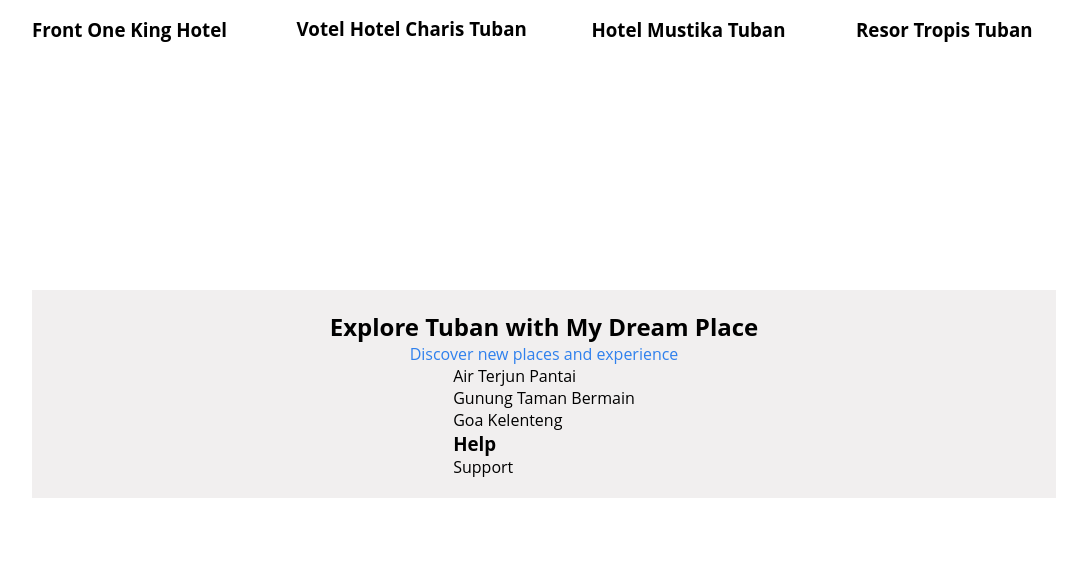
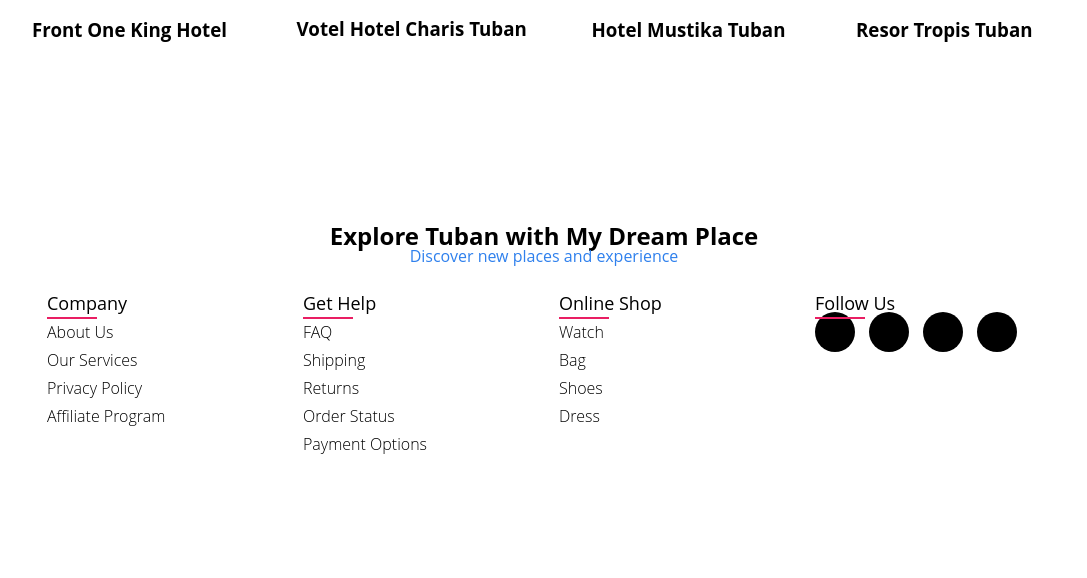
Before and after one commit to 22091397023KartikaFelicia/TubanSpace, a PHP site: page / in a window 1280 px wide; the page is wider, and only the part inside the window is pictured. Shown: the part 2136-2714 px from the top of that part, without its empty margins (96-1183 px from the left). After the commit the page ends 2590 px from the top of that part, so only its background shows below. Run offline with PHP 8.4, Linux system fonts and the light colour scheme.

Commit message:
Update footer home

```diff
--- a/gallery.html
+++ b/gallery.html
@@ -4,7 +4,7 @@
     <meta charset="UTF-8">
     <meta http-equiv="X-UA-Compatible" content="IE=edge">
     <meta name="viewport" content="width=device-width, initial-scale=1.0">
-    <link rel="stylesheet" type="text/css" href="style.css">
+    <link rel="stylesheet" type="text/css" href="gallerystyle.css">
     <!-- Fontawesome CDN Link -->
     <link rel="stylesheet" href="https://cdnjs.cloudflare.com/ajax/libs/font-awesome/6.2.1/css/all.min.css" />
     <script src="script.js" defer></script>
--- a/index.html
+++ b/index.html
@@ -14,7 +14,7 @@
         <ul class="links">
             <li><a href="index.html">Home</a></li>
             <li><a href="discover.html">Discover</a></li>
-            <li><a href="about">About</a></li>
+            <li><a href="gallery.html">About</a></li>
         </ul>
     </nav>
 
@@ -126,27 +126,53 @@
         </div>
     </div>
 </section>
-<br><br><br><br>
+<br>
 
 <!-- Footer -->
 <section>
-    <footer>
+   <footer class="footer">
     <div class="footer-content">
         <h2>Explore Tuban with My Dream Place</h2>
         <p>Discover new places and experience</p>
-          <div class="row-footer">
-            <div class="col-md-4">
+    </div>
+  	 <div class="foot-container">
+  	 	<div class="row-foot">
+  	 		<div class="footer-col">
+  	 			<h4>company</h4>
   	 			<ul>
-                <li><a href="#">Air Terjun</a>  <a href="#">Pantai</a></li>
-                <li><a href="#">Gunung</a>  <a href="#">Taman Bermain</a></li>
-                <li><a href="#">Goa</a>  <a href="#">Kelenteng</a></li>
+  	 				<li><a href="#">about us</a></li>
+  	 				<li><a href="#">our services</a></li>
+  	 				<li><a href="#">privacy policy</a></li>
+  	 				<li><a href="#">affiliate program</a></li>
   	 			</ul>
   	 		</div>
-            <div class="col-md-4">
-              <h3>Help</h3>
+  	 		<div class="footer-col">
+  	 			<h4>get help</h4>
   	 			<ul>
-                <li><a href="#">Support</a></li>
+  	 				<li><a href="#">FAQ</a></li>
+  	 				<li><a href="#">shipping</a></li>
+  	 				<li><a href="#">returns</a></li>
+  	 				<li><a href="#">order status</a></li>
+  	 				<li><a href="#">payment options</a></li>
   	 			</ul>
+  	 		</div>
+  	 		<div class="footer-col">
+  	 			<h4>online shop</h4>
+  	 			<ul>
+  	 				<li><a href="#">watch</a></li>
+  	 				<li><a href="#">bag</a></li>
+  	 				<li><a href="#">shoes</a></li>
+  	 				<li><a href="#">dress</a></li>
+  	 			</ul>
+  	 		</div>
+  	 		<div class="footer-col">
+  	 			<h4>follow us</h4>
+  	 			<div class="social-links">
+  	 				<a href="#"><i class="fab fa-facebook-f"></i></a>
+  	 				<a href="#"><i class="fab fa-twitter"></i></a>
+  	 				<a href="#"><i class="fab fa-instagram"></i></a>
+  	 				<a href="#"><i class="fab fa-linkedin-in"></i></a>
+  	 			</div>
   	 		</div>
   	 	</div>
         </div>
--- a/script.js
+++ b/script.js
@@ -0,0 +1,20 @@
+// save file js dengan nama script
+
+// Select all elements with the "i" tag and store them in a NodeList called "stars"
+const stars = document.querySelectorAll(".stars i");
+
+// Loop through the "stars" NodeList
+stars.forEach((star, index1) => {
+
+// Add an event listener that runs a function when the "click" event is triggered
+star.addEventListener("click", () => {
+
+// Loop through the "stars" NodeList Again
+stars.forEach((star, index2) => {
+
+// Add the "active" class to the clicked star and any stars with a lower index
+// and remove the "active" class from any stars with a higher index
+index1 >= index2 ? star.classList.add("active") : star.classList.remove("active");
+});
+});
+});
--- a/style.css
+++ b/style.css
@@ -182,12 +182,11 @@ section {
     margin-left: -5vh;
 }
 
-footer {
-    background-color: #F1EFEF;
-    padding: 20px 0;
-    width: 100%;
+@import url('https://fonts.googleapis.com/css2?family=Poppins:wght@300;400;500;600;700&display=swap');
+footer{
+	line-height: 1;
+	font-family: 'Poppins', sans-serif;
 }
-
 .footer-content{
     display: flex;
     align-items: center;
@@ -197,7 +196,79 @@ footer {
 .footer-content p{
     color: #2F80ED;
 }
+.foot-container{
+	margin:auto;
+}
+.row-foot{
+	display: flex;
+	flex-wrap: wrap;
+}
+ul{
+	list-style: none;
+}
+.footer-col{
+   width: 25%;
+   padding: 0 15px;
+}
+.footer-col h4{
+	font-size: 18px;
+	text-transform: capitalize;
+	margin-top: 30px;
+	font-weight: 500;
+	position: relative;
+}
+.footer-col h4::before{
+	content: '';
+	position: absolute;
+	left:0;
+	bottom: -7px;
+	background-color: #e91e63;
+	height: 2px;
+	box-sizing: border-box;
+	width: 50px;
+}
+.footer-col ul li:not(:last-child){
+	margin-bottom: 10px;
+}
+.footer-col ul li a{
+    margin-top: 12px;
+	font-size: 16px;
+	text-transform: capitalize;
+	text-decoration: none;
+	font-weight: 300;
+	display: block;
+	transition: all 0.3s ease;
+}
+.footer-col ul li a:hover{
+	color: #2F80ED;
+	padding-left: 8px;
+}
+.footer-col .social-links a{
+	display: inline-block;
+	height: 40px;
+	width: 40px;
+	background-color:black;
+	margin:0 10px 10px 0;
+	text-align: center;
+	line-height: 40px;
+	border-radius: 50%;
+	color: #ffffff;
+	transition: all 0.5s ease;
+}
+.footer-col .social-links a:hover{
+	color: #24262b;
+	background-color: #ffffff;
+}
 
-.col-md-4{
-    margin-inline: 10vh;
+/responsive/
+@media(max-width: 767px){
+  .footer-col{
+    width: 50%;
+    margin-bottom: 30px;
 }
+}
+@media(max-width: 574px){
+  .footer-col{
+    width: 100%;
+}
+}
```
Also changed, not shown: galleryscript.js (deleted, +0 -20 lines). Lines whose indentation alone changed are shown as unchanged.
